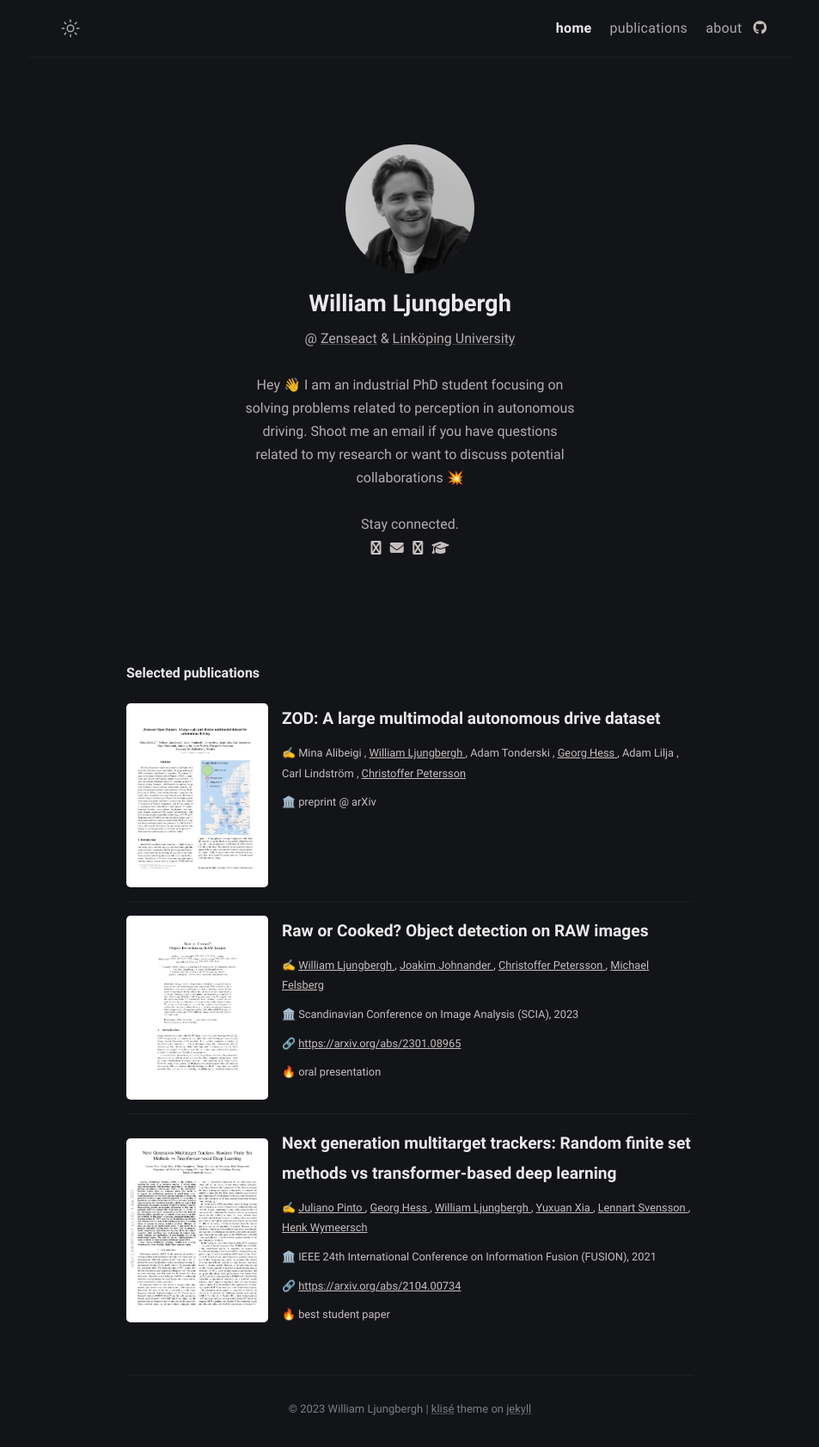
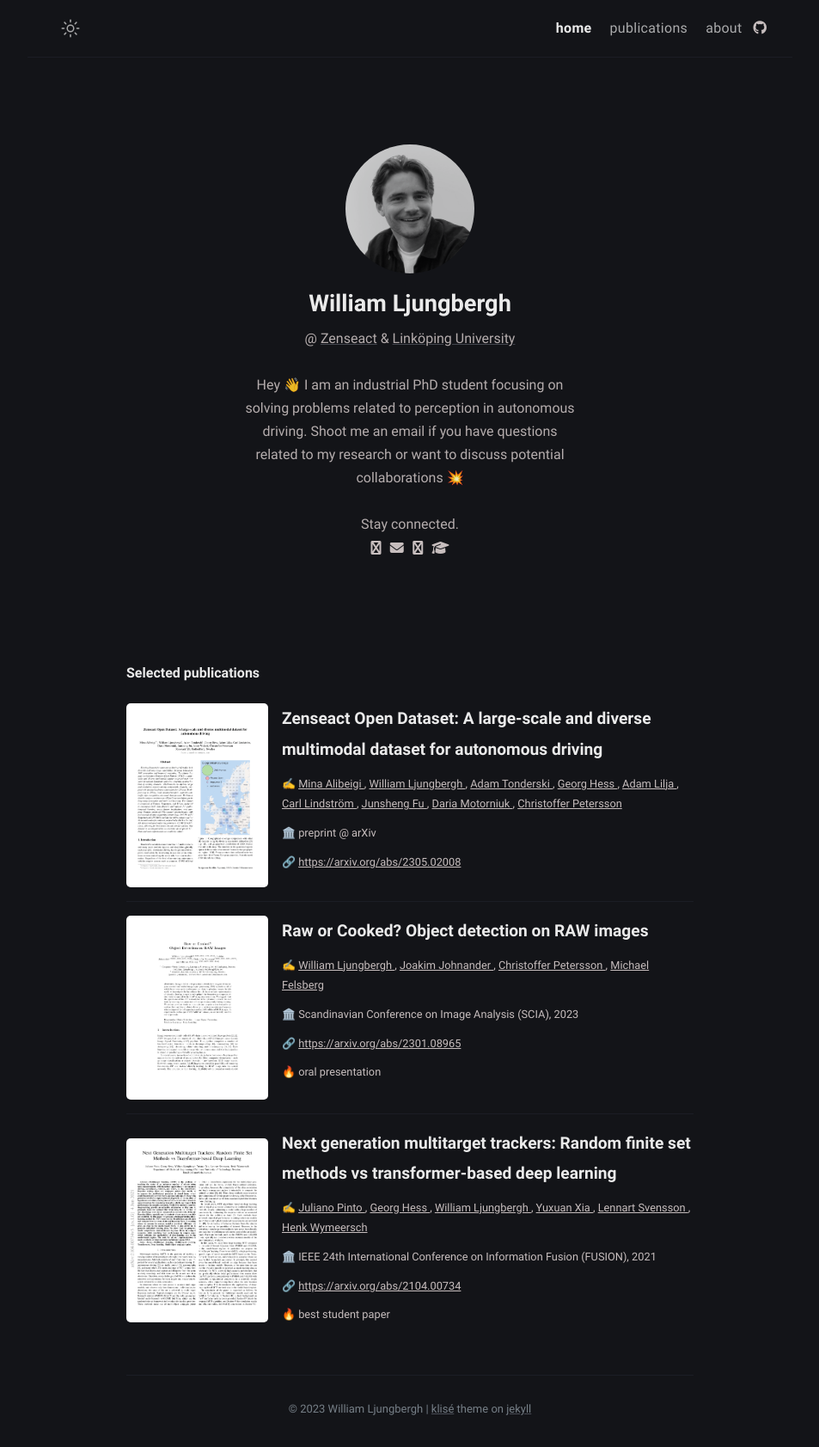
Before and after one commit to wljungbergh/wljungbergh.github.io, a Jekyll site: the page built from index.md, in a window 1280 px wide. Shown: the whole page at 86% size, without its empty margins (163-1116 px from the left). Built offline with Jekyll 4.4.1, drawn with Linux system fonts in a browser that asks for light colours.

Commit message:
Update zod papaer

```diff
--- a/_publications/zod/2023-03-26-zenseact-open-dataset.md
+++ b/_publications/zod/2023-03-26-zenseact-open-dataset.md
@@ -1,6 +1,7 @@
 ---
-title: "ZOD: A large multimodal autonomous drive dataset"
+title: "Zenseact Open Dataset: A large-scale and diverse multimodal dataset for autonomous driving"
 layout: publication
+permalink: /publications/zod/
 date: 2023-03-09 09:45:47 +07:00
 venue: preprint @ arXiv
 selected: 1
@@ -23,11 +25,19 @@ authors:
   - adam l:
     name: Adam Lilja
     org: Zenseact, Chalmers University of Technology
-    scholar:
+    scholar: zYn4o0AAAAAJ
   - carl:
     name: Carl Lindström
     org: Zenseact, Chalmers University of Technology
-    scholar:
+    scholar: ufjSqs0AAAAJ
+  - junsheng:
+    name: Junsheng Fu
+    org: Zenseact
+    scholar: z3lud1UAAAAJ
+  - daria:
+    name: Daria Motorniuk
+    org: Zenseact
+    scholar: RT0Mw8wAAAAJ
   - christoffer:
     name: Christoffer Petersson
     org: Zenseact, Chalmers University of Technolgy
@@ -35,7 +45,7 @@ authors:
 thumbnail: /assets/img/publications/zod.png
 website: https://zod.zenseact.com
 code: https://github.com/zenseact/zod
-arxiv:
+arxiv: https://arxiv.org/abs/2305.02008
 ---
 
 # Abstract
```
Also changed, not shown: other parts of _publications/zod/2023-03-26-zenseact-open-dataset.md (+2 -1 lines).
